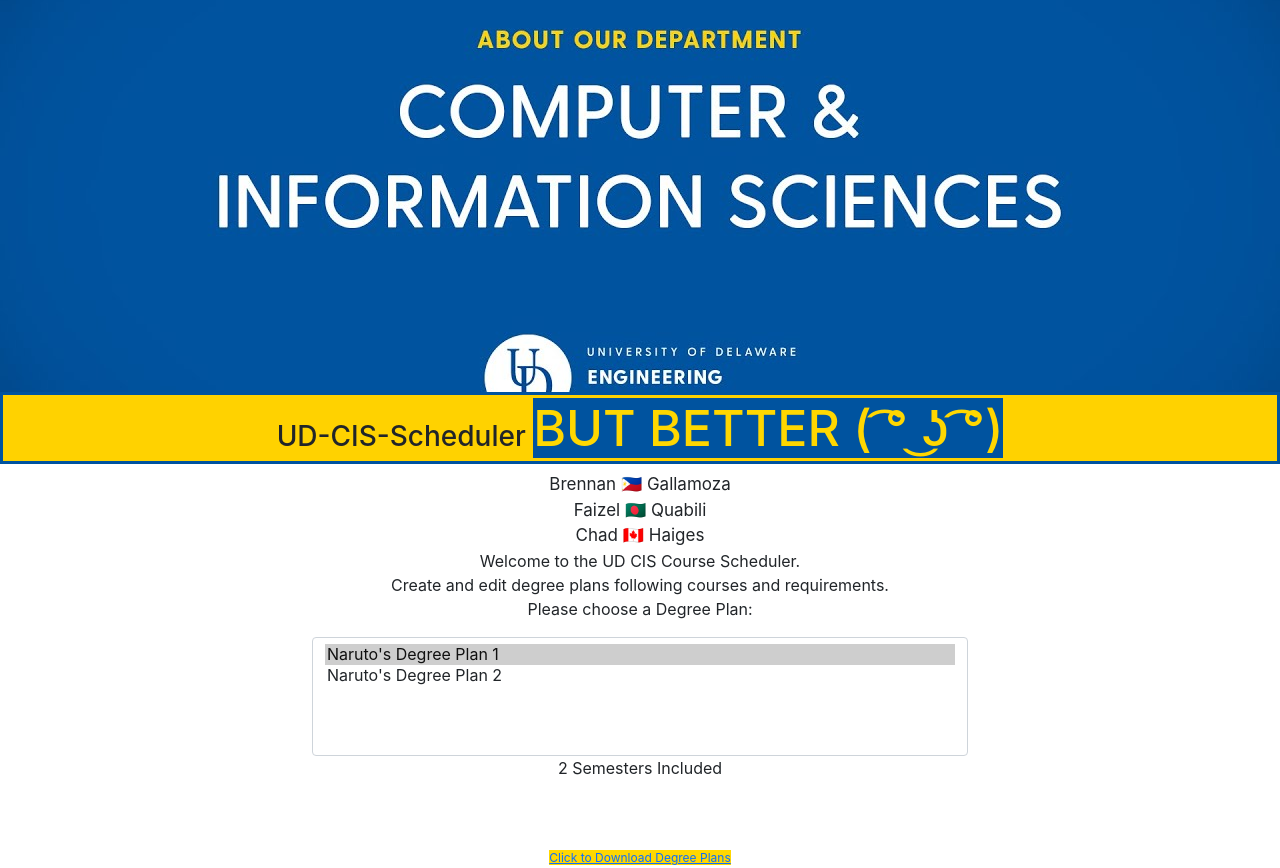
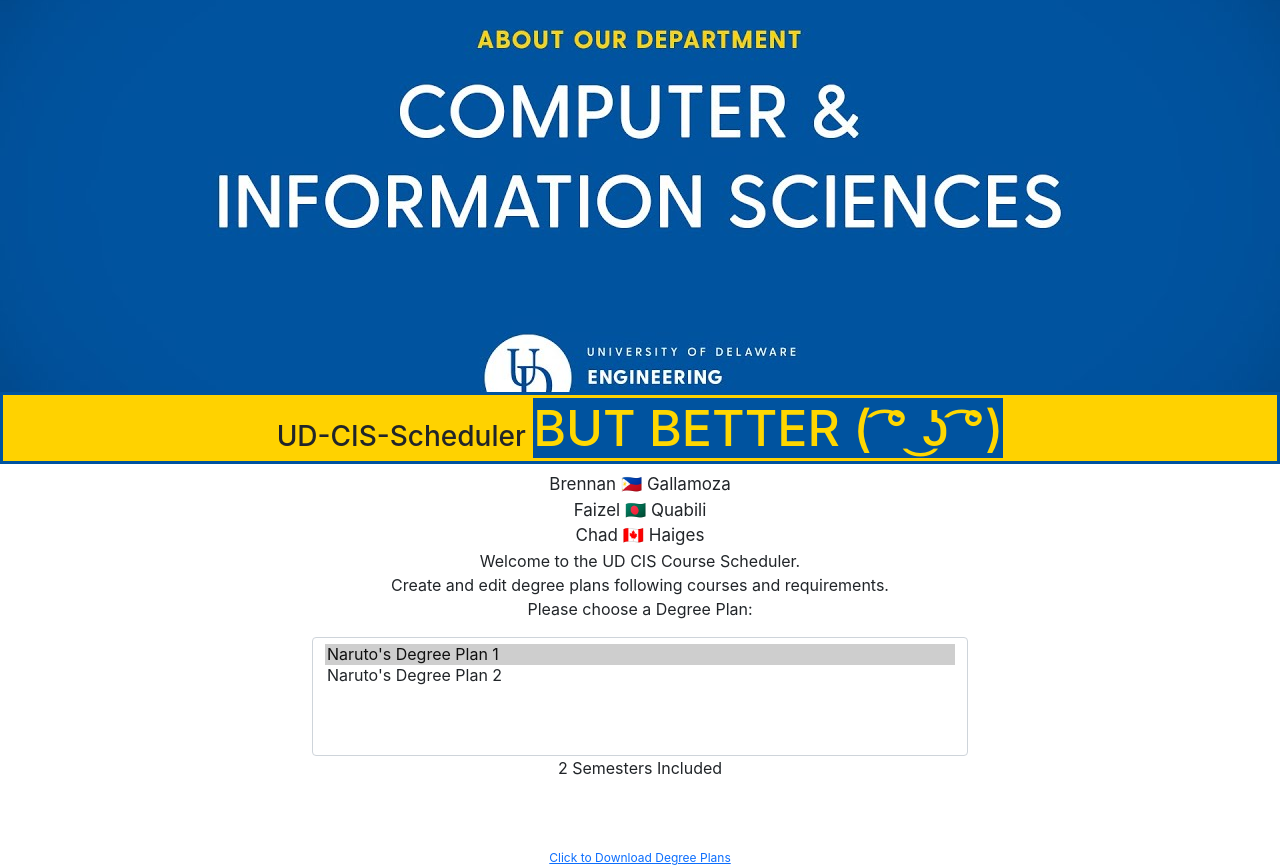
Before and after one commit to UD-CISC275-S22/cis-scheduler-team-25, a React (Create React App) app: page / in a window 1280 px wide. Built offline with nearby package versions, Linux system fonts and the light colour scheme.

Commit message:
blue line at bottom

```diff
--- a/src/App.tsx
+++ b/src/App.tsx
@@ -85,7 +85,7 @@
             <br></br>
             <div>
                 <CSVLink
-                    style={{ backgroundColor: "gold", fontSize: "12px" }}
+                    style={{ fontSize: "12px" }}
                     data={csvData}
                     headers={csvHeaders}
                 >
```
